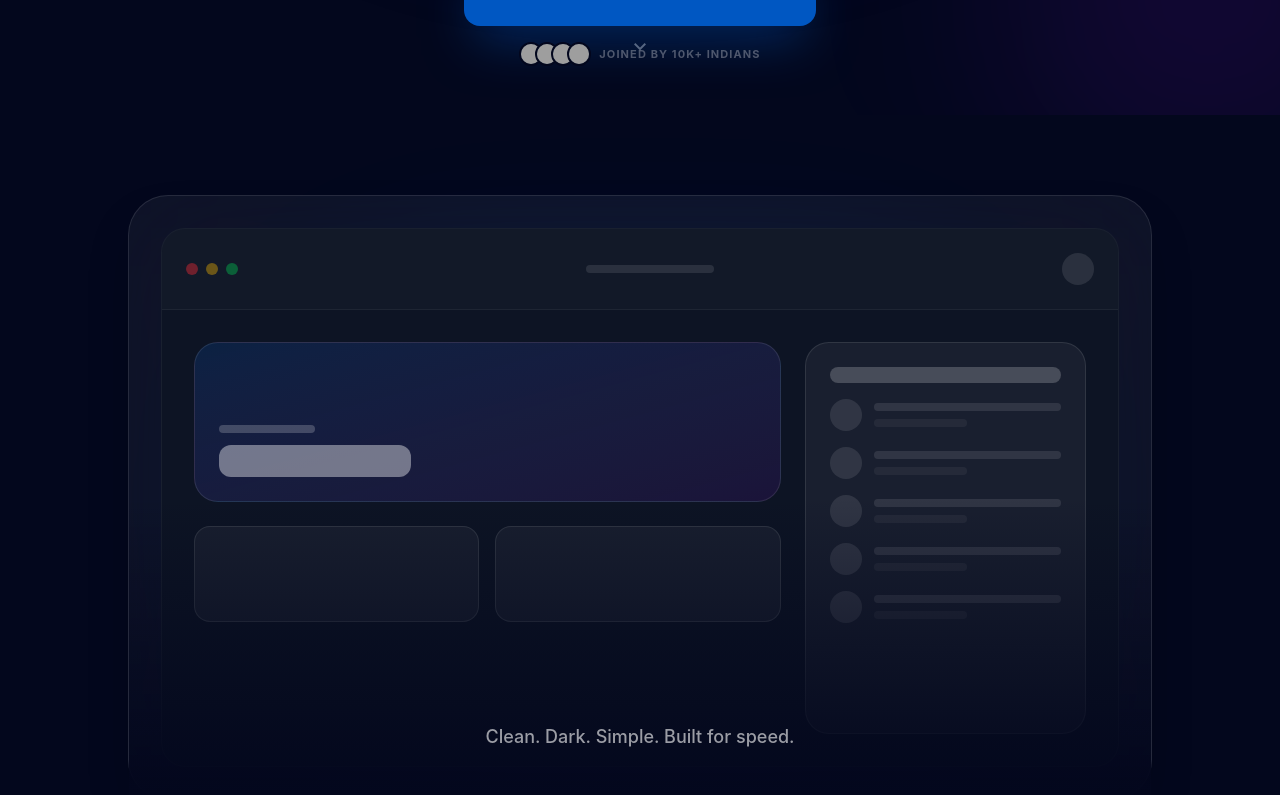
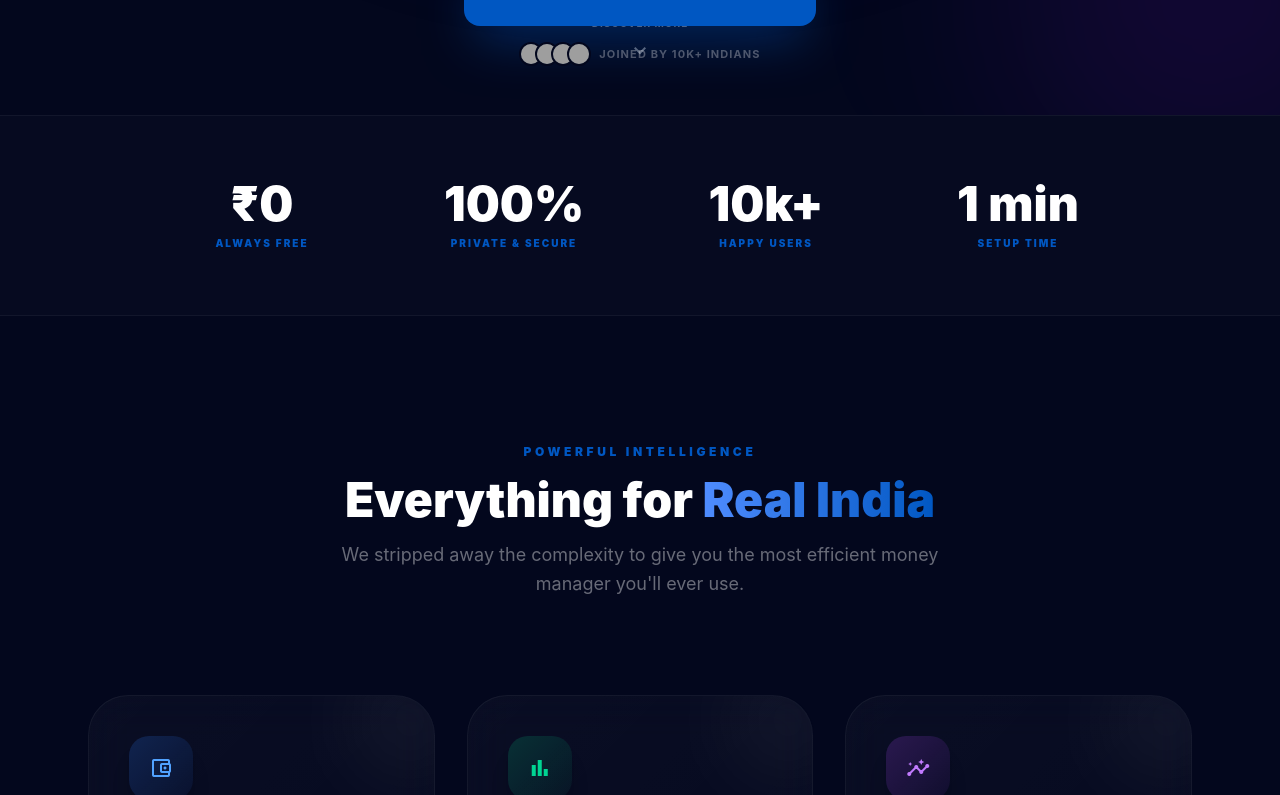
Before and after one commit to lokeshtheprogrammer/smartspendlite, a Next.js app: page / in a window 1280 px wide. Shown: the part 685-1480 px from the top of the page. Built offline with nearby package versions, Linux system fonts and the light colour scheme; no server answers; grey boxes are pictures that could not be loaded.

Commit message:
chore: remove confusing app preview mockup from landing page

```diff
--- a/app/page.tsx
+++ b/app/page.tsx
@@ -181,57 +181,7 @@ export default function Home() {
         </div>
       </section>
 
-      {/* ─── APP PREVIEW ─── */}
-      <section className="relative py-20 px-6 overflow-hidden">
-        <div className="max-w-5xl mx-auto relative group">
-          <div className="absolute inset-0 bg-[#0057c2]/20 blur-[100px] rounded-full scale-75 opacity-50"></div>
-          <div className="relative bg-white/5 backdrop-blur-3xl border border-white/10 rounded-[40px] p-4 md:p-8 shadow-2xl transform transition-transform duration-700 hover:scale-[1.01]">
-            <div className="aspect-[16/9] bg-[#0d1424] rounded-[24px] overflow-hidden border border-white/5 flex flex-col">
-              {/* Fake UI Header */}
-              <div className="p-6 border-b border-white/5 flex justify-between items-center bg-white/[0.02]">
-                <div className="flex gap-2">
-                  <div className="w-3 h-3 rounded-full bg-red-500/40"></div>
-                  <div className="w-3 h-3 rounded-full bg-yellow-500/40"></div>
-                  <div className="w-3 h-3 rounded-full bg-green-500/40"></div>
-                </div>
-                <div className="w-32 h-2 bg-white/10 rounded-full"></div>
-                <div className="w-8 h-8 rounded-full bg-white/10"></div>
-              </div>
-              {/* Fake UI Body */}
-              <div className="flex-1 p-8 grid grid-cols-3 gap-6">
-                <div className="col-span-2 space-y-6">
-                  <div className="h-40 bg-gradient-to-br from-[#0057c2]/20 to-purple-600/10 rounded-3xl border border-white/10 p-6 flex flex-col justify-end">
-                     <div className="w-24 h-2 bg-white/20 rounded-full mb-3"></div>
-                     <div className="w-48 h-8 bg-white/40 rounded-xl"></div>
-                  </div>
-                  <div className="grid grid-cols-2 gap-4">
-                    <div className="h-24 bg-white/5 rounded-2xl border border-white/10"></div>
-                    <div className="h-24 bg-white/5 rounded-2xl border border-white/10"></div>
-                  </div>
-                </div>
-                <div className="space-y-4">
-                  <div className="h-full bg-white/5 rounded-3xl border border-white/10 p-6">
-                    <div className="w-full h-4 bg-white/20 rounded-full mb-4"></div>
-                    {[1,2,3,4,5].map(i => (
-                      <div key={i} className="flex items-center gap-3 mb-4">
-                        <div className="w-8 h-8 rounded-full bg-white/10"></div>
-                        <div className="flex-1 space-y-2">
-                          <div className="w-full h-2 bg-white/10 rounded-full"></div>
-                          <div className="w-1/2 h-2 bg-white/5 rounded-full"></div>
-                        </div>
-                      </div>
-                    ))}
-                  </div>
-                </div>
-              </div>
-              {/* Glass overlay with text */}
-              <div className="absolute inset-0 bg-gradient-to-t from-[#03071d] via-transparent to-transparent flex items-end justify-center pb-12">
-                <p className="text-white/60 font-medium text-lg">Clean. Dark. Simple. Built for speed.</p>
-              </div>
-            </div>
-          </div>
-        </div>
-      </section>
+
 
       {/* ─── STATS STRIP ─── */}
       <section className="py-16 border-y border-white/5" style={{ background: 'rgba(255,255,255,0.01)' }}>
```
